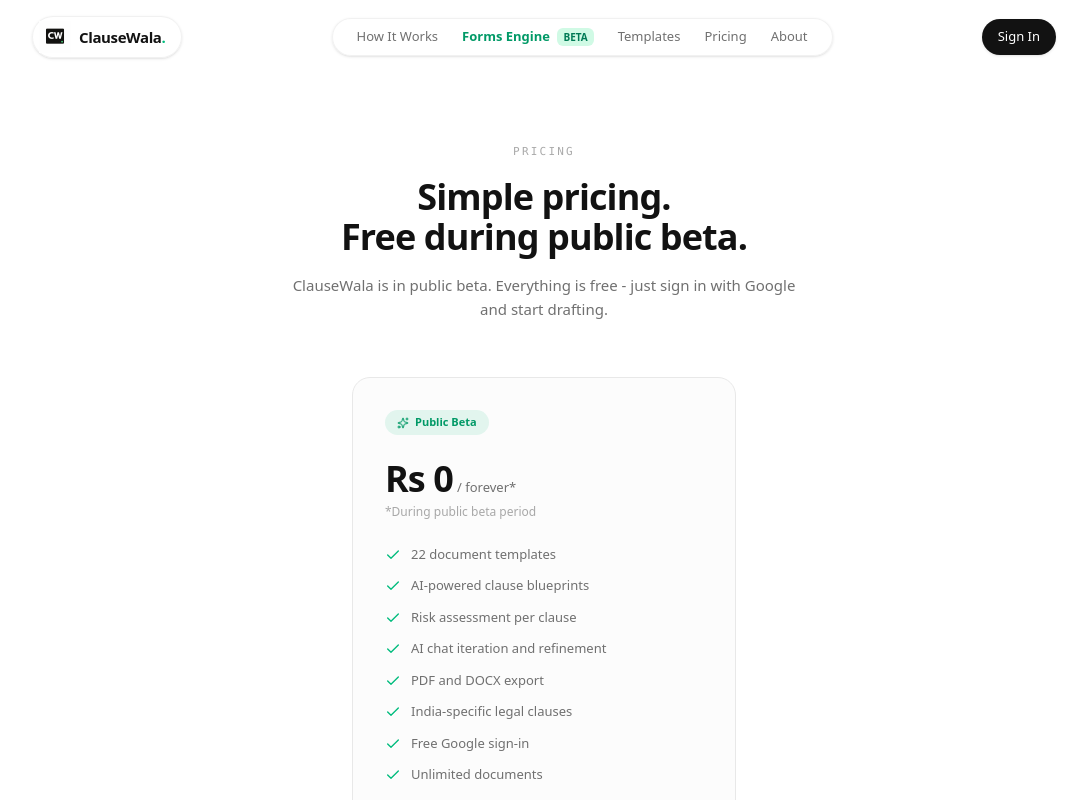
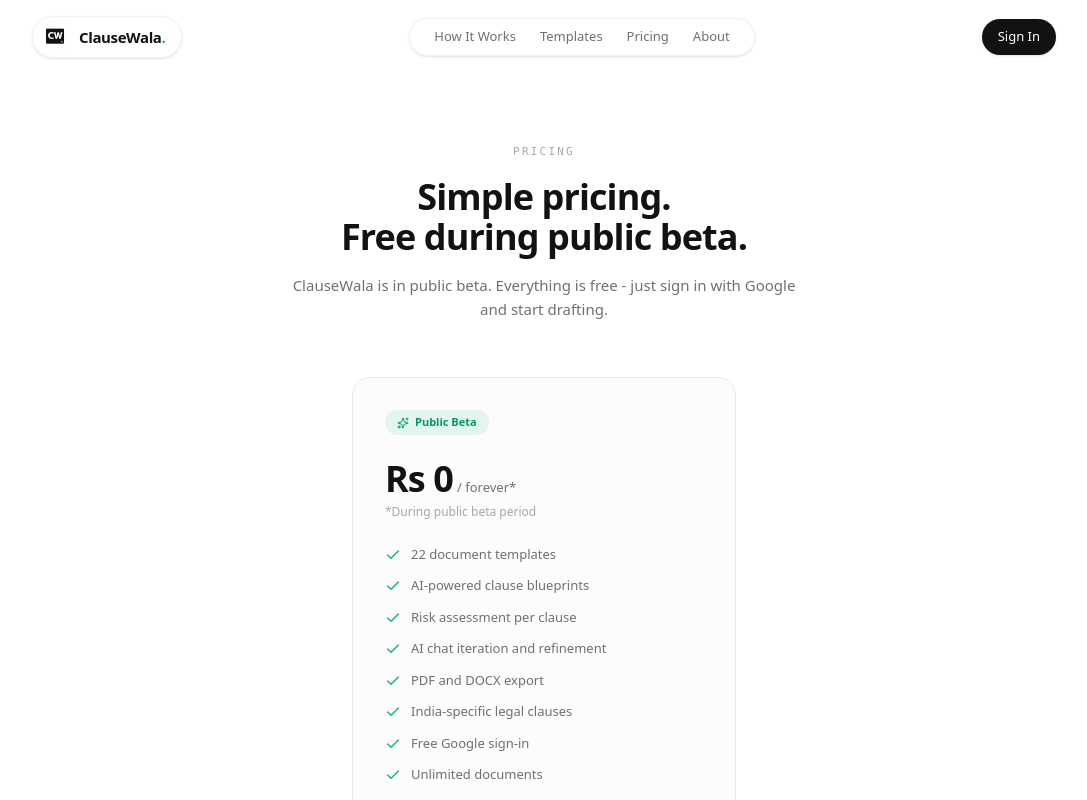
Before and after one commit to VK-10-9/cwl-test, a Next.js app: page /pricing in a window 1280 px wide. Shown: the top 800 px of the page, without its empty margins (96-1183 px from the left). Built offline with nearby package versions, Linux system fonts and the light colour scheme; no server answers.

Commit message:
chore: remove gfe from navbar

```diff
--- a/components/Navbar.tsx
+++ b/components/Navbar.tsx
@@ -22,7 +22,6 @@
                 {/* Menu */}
                 <div className="hidden md:flex gap-6 text-[13px] font-medium text-muted-foreground bg-background/80 backdrop-blur-xl rounded-full px-6 py-2 border border-border/60 shadow-sm">
                     <Link href="/#features" className="hover:text-foreground transition-colors duration-200">How It Works</Link>
-                    <Link href="/gfe" className="hover:text-emerald-500 font-bold text-emerald-600 transition-colors duration-200">Forms Engine <span className="text-[10px] uppercase bg-emerald-100 text-emerald-700 px-1.5 py-0.5 rounded-sm ml-1">Beta</span></Link>
                     <Link href="/templates" className="hover:text-foreground transition-colors duration-200">Templates</Link>
                     <Link href="/pricing" className="hover:text-foreground transition-colors duration-200">Pricing</Link>
                     <Link href="/about" className="hover:text-foreground transition-colors duration-200">About</Link>
```
